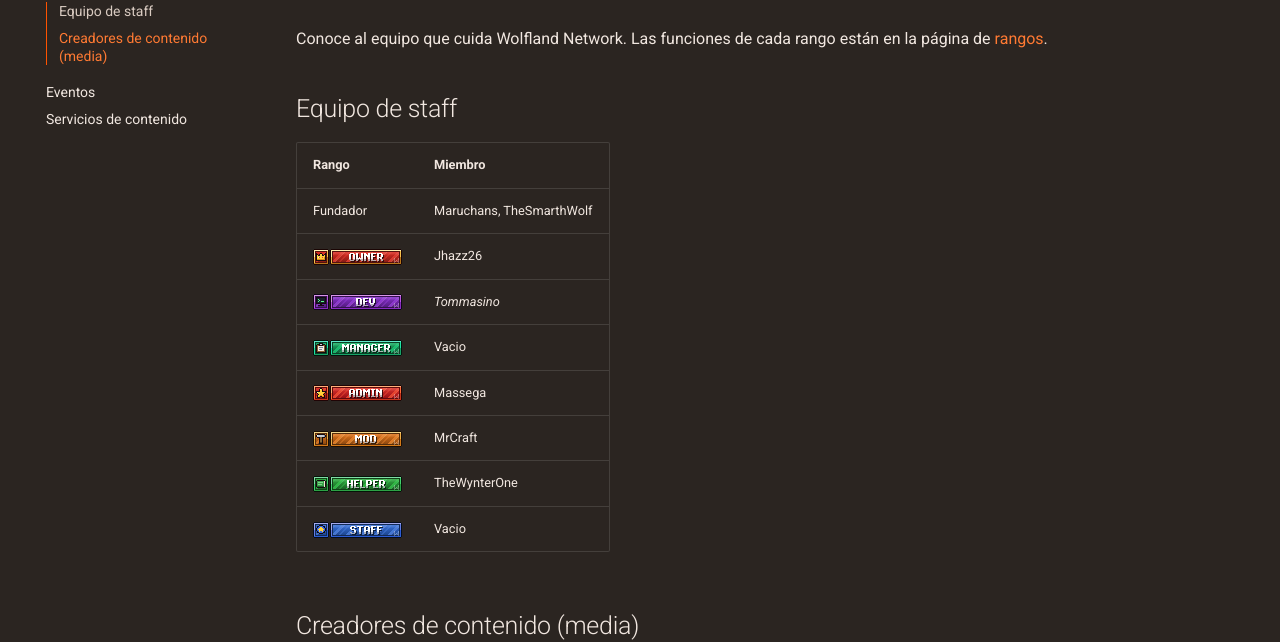
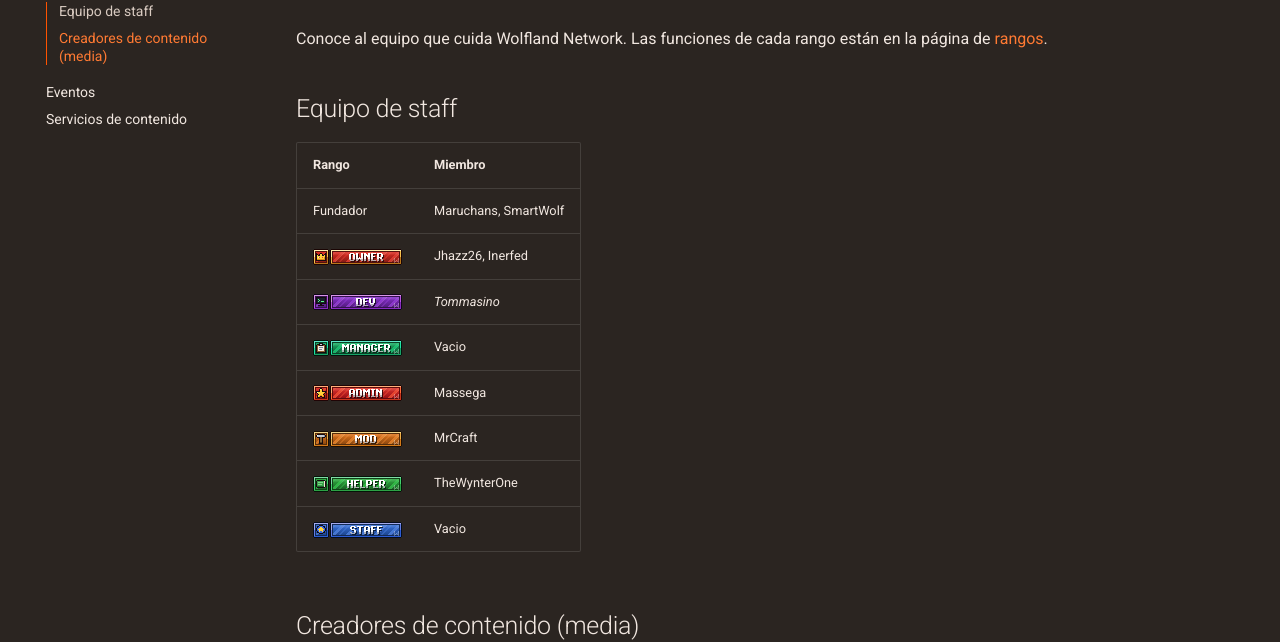
Before and after one commit to SrMaruchans/Wiki, an MkDocs documentation site: the page built from docs/staff.md, in a window 1280 px wide and 1193 px high. Shown: the part 202-844 px from the top of the window. Built offline with MkDocs 1.6.1 and Material for MkDocs 9.7.7, drawn with Linux system fonts in a browser that asks for light colours.

Commit message:
Update staff members in documentation

```diff
--- a/docs/staff.md
+++ b/docs/staff.md
@@ -6,8 +6,8 @@ Conoce al equipo que cuida Wolfland Network. Las funciones de cada rango están
 
 | Rango | Miembro |
 |-------|---------|
-| Fundador | Maruchans, TheSmarthWolf |
-| ![Owner](assets/images/ranks/owner.png){ .rank-tag } | Jhazz26 |
+| Fundador | Maruchans, SmartWolf |
+| ![Owner](assets/images/ranks/owner.png){ .rank-tag } | Jhazz26, Inerfed |
 | ![Dev](assets/images/ranks/dev.png){ .rank-tag } | _Tommasino_ |
 | ![Manager](assets/images/ranks/manager.png){ .rank-tag } | Vacio |
 | ![Admin](assets/images/ranks/admin.png){ .rank-tag } | Massega |
```
